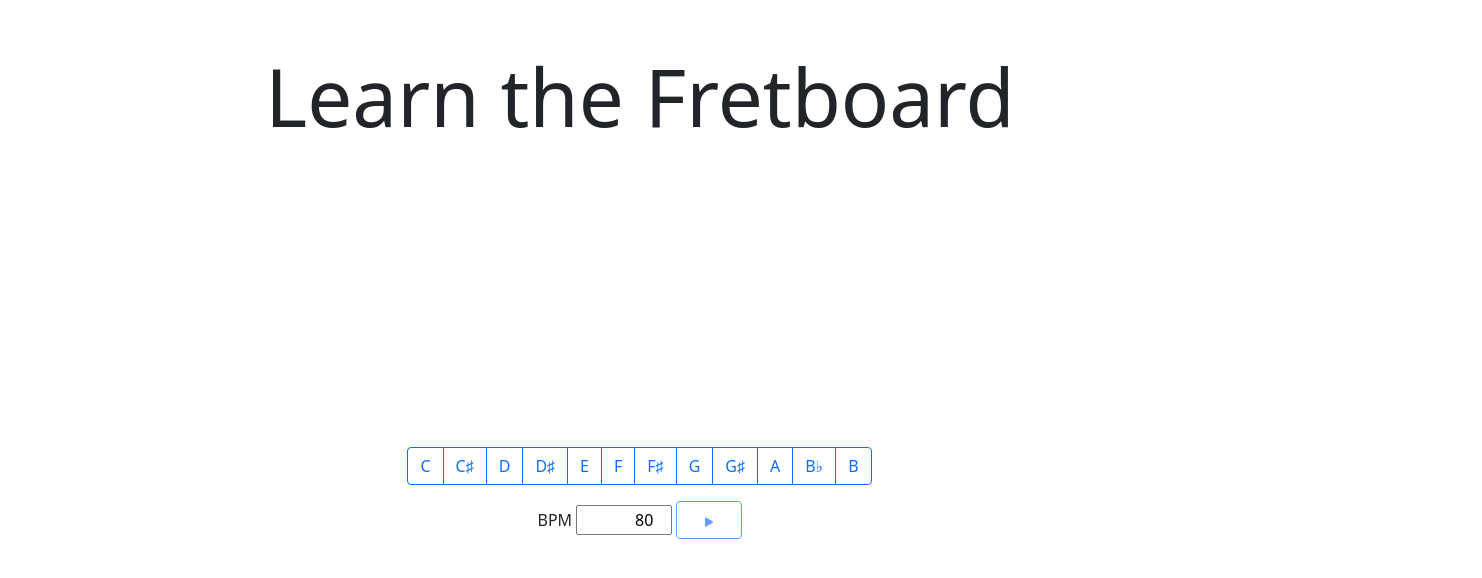
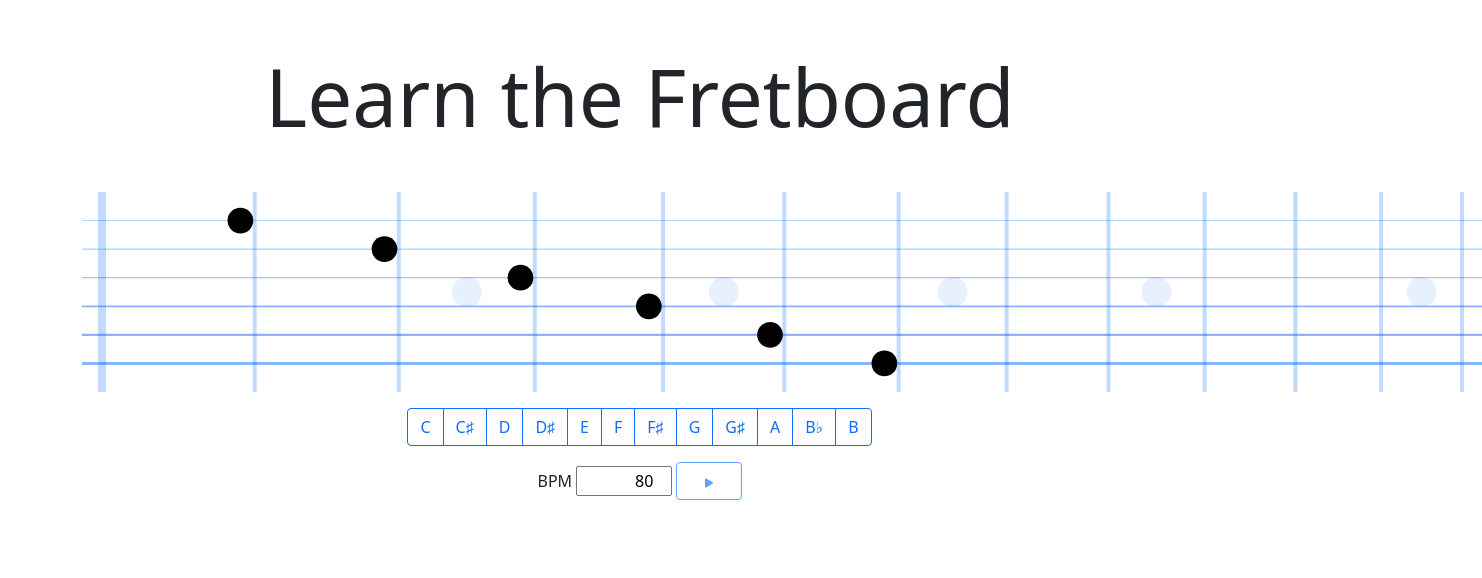
Before and after one commit to styopa/fretboard, a website with bundled scripts: page index.html in a window 1280 px wide. Shown: the whole page, 1482 px wide, since content can reach past the window. Built offline with nearby package versions, Linux system fonts and the light colour scheme.

Commit message:
fixed rendering

```diff
--- a/fretboard.css
+++ b/fretboard.css
@@ -1,9 +1,13 @@
-.fret, .nut, .inlay {
-  opacity: 95%;
+.fret, .nut {
+  opacity: 25%;
 }
 
-.fret, .nut, .string {
-  stroke: var(--bs-secondary);
+.string {
+  opacity: 50%;
+}
+
+.fret, .nut, .string, .mark, .hilite {
+  stroke: var(--bs-primary);
 }
 
 .fret {
@@ -15,17 +19,17 @@
 }
 
 .inlay {
-  fill: var(--bs-secondary);
+  fill: var(--bs-primary);
+  opacity: 10%;
 }
 
 .mark, .hilite {
-  stroke: var(--bs-primary);
   stroke-width: 1;
 }
 
 .mark {
   fill: var(--bs-light);
-  visibility: hidden;
+  /* visibility: hidden; */
   visibility: visible !important;
 }
 
@@ -37,3 +41,6 @@ input#bpm {
   width: 6em;
   text-align: right;
 }
+
+.fretboard {
+}
--- a/fretboard.mjs
+++ b/fretboard.mjs
@@ -33,8 +33,9 @@ window.addEventListener('load', () => {
 }, false);
 
 const notes = new Notes();
-const svg = document.getElementById('fretboard');
-const fretboard = new FretboardImage(svg, notes);
+const container = document.getElementById('fretboard_container');
+const fretboard = new FretboardImage(notes);
+container.appendChild(fretboard.element);
 const play_btn = document.getElementById('play_btn');
 let intervalId = undefined;
 play_btn.addEventListener('click', () => {
@@ -45,7 +46,7 @@ play_btn.addEventListener('click', () => {
   if (intervalId === undefined) {
     const delay = 60000 / parseInt(bpm_spinner.value, 10);
     intervalId = setInterval(() => {
-      fretboard.nextMark();
+      //fretboard.nextMark();
     }, delay);
   } else {
     clearInterval(intervalId);
--- a/index.html
+++ b/index.html
@@ -10,7 +10,7 @@
   <body>
     <div class="text-center container">
       <h1 class="display-1 my-5">Learn <span id="strike">the Fretboard</span></h1>
-      <svg id="fretboard" xmlns="http://www.w3.org/2000/svg" viewbox="0 0 700 150" />
+      <div id="fretboard_container"></div>
       <div class="container text-left">
         <div id="note_radios" class="my-3 btn-group" role="group"></div>
         <div>
--- a/modules/fretboard.mjs
+++ b/modules/fretboard.mjs
@@ -1,12 +1,55 @@
 import { addAttr } from "./dom.mjs";
 
+class SvgContainer {
+  static namespace = 'http://www.w3.org/2000/svg';
+
+  element;
+
+  constructor(name) {
+    this.element = document.createElementNS(this.constructor.namespace, name);
+  }
+
+  setAttributes(attributes) {
+    for (const name in attributes) {
+      let attr = document.createAttribute(name);
+      attr.value = attributes[name];
+      this.element.setAttributeNode(attr);
+    }
+  }
+
+  appendChild(custom_element) {
+    this.element.appendChild(custom_element.element)
+  }
+}
+
+class VerticalLine extends SvgContainer {
+  constructor(x, height, css_class) {
+    super('path');
+    this.setAttributes({
+      d: `M ${x} 0 V ${height}`,
+      class: css_class
+    });
+  }
+}
+
+class HorizontalLine extends SvgContainer {
+  constructor(y, length, stroke, css_class) {
+    super('path');
+    this.setAttributes({
+      d: `M 0 ${y} H ${length}`,
+      'stroke-width': stroke,
+      class: css_class
+    });
+  }
+}
+
 class CustomSvgElement {
-  static svg_ns = 'http://www.w3.org/2000/svg';
+  static namespace = 'http://www.w3.org/2000/svg';
 
   element;
 
   static createElement(name, attributes) {
-    const element = document.createElementNS(this.constructor.svg_ns, name);
+    const element = document.createElementNS(this.constructor.namespace, name);
     for (const name in attributes) {
       let attr = document.createAttribute(name);
       attr.value = attributes[name];
@@ -25,20 +68,55 @@ class CustomSvgElement {
   }
 }
 
-class Marker extends CustomSvgElement {
+class Group extends SvgContainer {
+  constructor() {
+    super('g');
+  }
+}
+
+class MarkerGroup extends Group {
+  markers = [];
+
+  constructor(fret_positions, string_positions, selections) {
+    super();
+    // measure distance between strings, not between first string and edge
+    const diameter = string_positions[1] - string_positions[0];
+    for (let i = 0; i < selections.length; i++) {
+      const y = string_positions[i] - diameter / 2;
+      //console.log(`String ${i}: y = ${y}`)
+      for (const pos of selections[i]) {
+        const x = fret_positions[pos] - diameter;
+        //console.log(x, y, diameter);
+        const marker = new Marker(x, y, diameter);
+        this.markers.push(marker);
+        this.appendChild(marker);
+      }
+    }
+  }
+
+  clearSelection() {
+    this.markers.map((marker) => marker.unselect());
+  }
+}
+
+class Marker extends Group {
   circle;
   text;
   #css_class;
 
-  static all = [];
-  static selected = [];
-  static n_frets = undefined;
-  static n_strings = undefined;
-
-  constructor(attrs) {
-    super('g', {class: 'mark'});
-    this.circle = this.constructor.createElement('circle', attrs).appendTo(this);
-    this.text = this.constructor.createElement('text').appendTo(this);
+  constructor(x, y, diameter) {
+    super('g');
+    this.setAttributes({
+      class: 'marker',
+    });
+    this.circle = new SvgContainer('circle');
+    this.circle.setAttributes({
+      cx: x + diameter / 2,
+      cy: y + diameter / 2,
+      r: diameter / 2 * 0.9,
+    });
+    this.appendChild(this.circle);
+    //this.text = this.constructor.createElement('text').appendTo(this);
   }
 
   select(text = '', css_class = undefined) {
@@ -60,122 +138,77 @@ class Marker extends CustomSvgElement {
   toggleHighlight() {
     this.element.classList.toggle('highlight');
   }
+}
 
-  clearSelection() {
-    this.constructor.selected.map((marker) => marker.unselect());
-    this.constructor.selected.length = 0;
+class Inlay extends SvgContainer {
+  constructor(x, y, r) {
+    super('circle');
+    this.setAttributes({
+      cx: x,
+      cy: y,
+      r: r,
+      class: 'inlay'
+    });
   }
 }
 
-class Group extends CustomSvgElement {
-  constructor(attrs = undefined) {
-    super('g', attrs);
+export class FretboardImage extends SvgContainer {
+  static width = 1400;
+  static height = 200;
+  static margin_x = 20;
+  static num_frets = 12;
+  #notes;
+  fret_positions = [];
+  string_positions = [];
+
+  constructor(notes) {
+    super('svg');
+    this.setAttributes({
+      viewBox: [
+        0,
+        0,
+        this.constructor.width,
+        this.constructor.height,
+      ].join(' '),
+      width: this.constructor.width,
+      height: this.constructor.height,
+      class: 'fretboard',
+      xmlns: this.constructor.namespace
+    })
+    this.#notes = notes;
+
+    const nut = new VerticalLine(this.constructor.margin_x, this.constructor.height, 'nut');
+    this.appendChild(nut);
+
+    // frets
+    for (const i of Array(this.constructor.num_frets).keys()) {
+      const x = this.constructor.margin_x +
+                (this.constructor.width - this.constructor.margin_x * 2)
+                * (2 - 1.059463 ** (this.constructor.num_frets - i - 1));
+      this.fret_positions.push(x);
+      const fret = new VerticalLine(x, this.constructor.height, 'fret');
+      this.appendChild(fret);
+    }
+
+    // inlays
+    for (const i of [3, 5, 7, 9, 12]) {
+      let x = (this.fret_positions[i - 2] + this.fret_positions[i - 1]) / 2;
+      const inlay = new Inlay(x, this.constructor.height / 2, 15);
+      this.appendChild(inlay);
+    }
+
+    // strings
+    const gauges = [ .011, .014, .018, .028, .038, .049, ];
+    for (let i = 0; i < gauges.length; i++) {
+      const y = this.constructor.height / (gauges.length + 1) * (i + 1);
+      this.string_positions.push(y);
+      const line = new HorizontalLine(y, this.constructor.width, gauges[i] * 60, 'string');
+      this.appendChild(line);
+    }
+
+    const mg = new MarkerGroup( this.fret_positions,
+                                this.string_positions,
+                                [[0], [1], [2], [3], [4], [5]]);
+    this.appendChild(mg);
   }
 }
-
-class VerticalLine extends CustomSvgElement {
-  static height = undefined;
-  x;
-
-  constructor(x, css_class) {
-    super('path', {d: `M ${x} 0 V ${VerticalLine.height}`, class: css_class, 'stroke-width': 8});
-    this.x = x;
-  }
-}
-
-class GuitarString extends Group {
-  notes;
-
-  static *sixStringStandard(fretboard, notes) {
-    const tuning = [
-      [.011, 'e'],
-      [.014, 'B'],
-      [.018, 'G'],
-      [.028, 'D'],
-      [.038, 'A'],
-      [.049, 'E']
-    ];
-    let box_height = fretboard.height / (tuning.length + 1);
-    for (let i = 0; i < tuning.length; i++) {
-      let open_note = notes.find(tuning[i][1]);
-      let string_notes = notes.all.since(open_note);
-      let y = box_height * (i + 1);
-      yield new GuitarString(y, fretboard, box_height, tuning[i][0], string_notes);
-    }
-  }
-
-  constructor(y, fretboard, box_height, gauge, notes) {
-    super({class: 'string'});
-    this.notes = Array.from(notes);
-    const path_attrs = {
-      d: `M 0 ${y} H ${fretboard.width}`,
-      'stroke-width': 50 * gauge
-    };
-    (new CustomSvgElement('path', path_attrs)).appendTo(this);
-    let i = 0;
-    for (const note of notes) {
-      let group = new Group();
-      group.appendTo(this);
-      const circle_attrs = {
-        cx: fretboard.frets[i++].x,
-        cy: y,
-        r: box_height * 0.49
-      }
-      (new Marker(circle_attrs)).appendTo(this);
-    }
-  }
-}
-
-class Inlay extends CustomSvgElement {
-  static #radius = 4;
-
-  constructor(x, y) {
-    const attrs = {
-      cx: x,
-      cy: y,
-      r: Inlay.#radius,
-      class: 'inlay'
-    };
-    super('circle', attrs);
-  }
-}
-
-export class FretboardImage {
-  width;
-  height;
-  #margin;
-  frets;
-  #notes;
-
-  constructor(svg, notes) {
-    const width = 700;
-    const height = 150;
-    this.element = svg;
-    this.#margin = 20;
-    this.width = width;
-    this.height = height;
-    this.#notes = notes;
-    this.frets = [];
-
-    VerticalLine.height = this.height;
-    (new VerticalLine(this.#margin, 'nut')).appendTo(this);
-
-    // draw frets
-    const fret_count = 12;
-    for (let i = 0; i < fret_count; i++) {
-      let x = this.#margin + (this.width - this.#margin) * (2 - 1.059463 ** (fret_count - i - 1));
-      let fret = new VerticalLine(x, 'fret');
-      fret.appendTo(this);
-      this.frets.push(fret);
-    }
-
-    for (const i of [3, 5, 7, 9, 12]) {
-      let x = (this.frets[i - 2].x + this.frets[i - 1].x) / 2;
-      (new Inlay(x, this.height / 2)).appendTo(this);
-    }
-
-    for (const str of GuitarString.sixStringStandard(this, this.#notes)) {
-      str.appendTo(this);
-    }
-  }
-}
```
